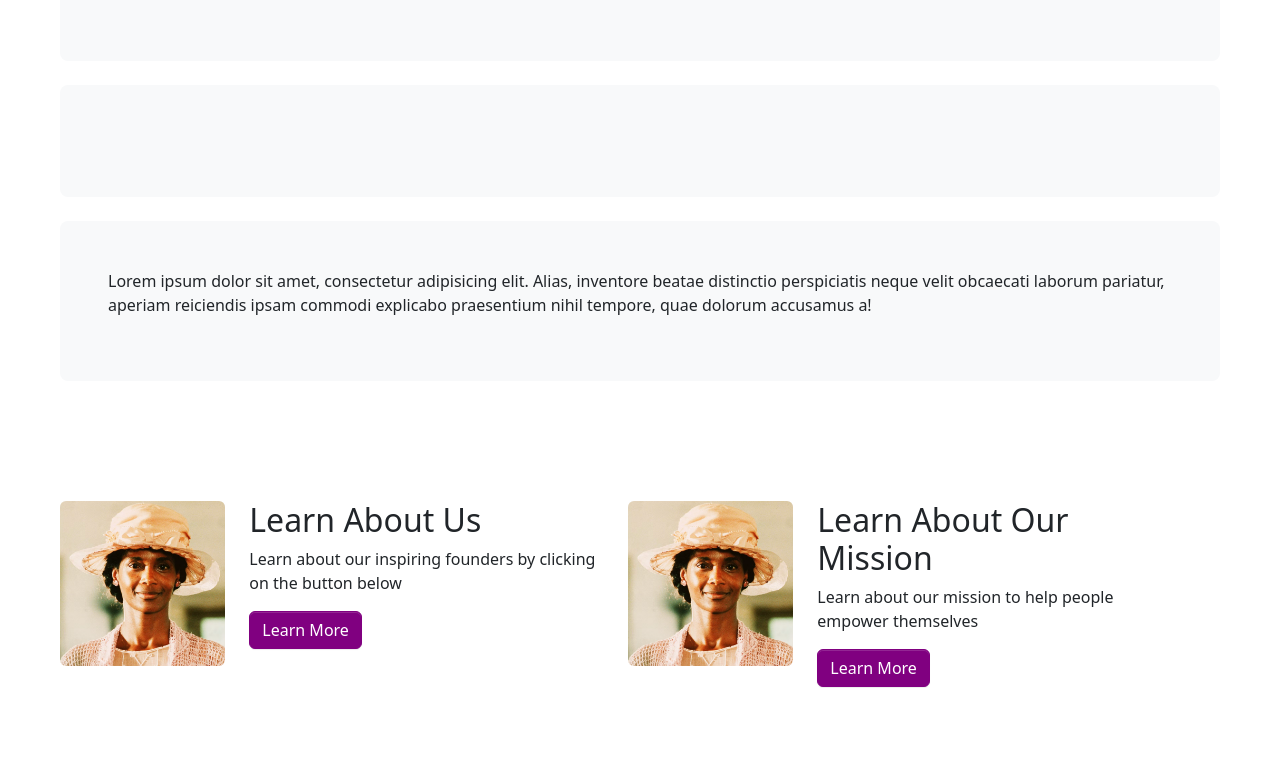
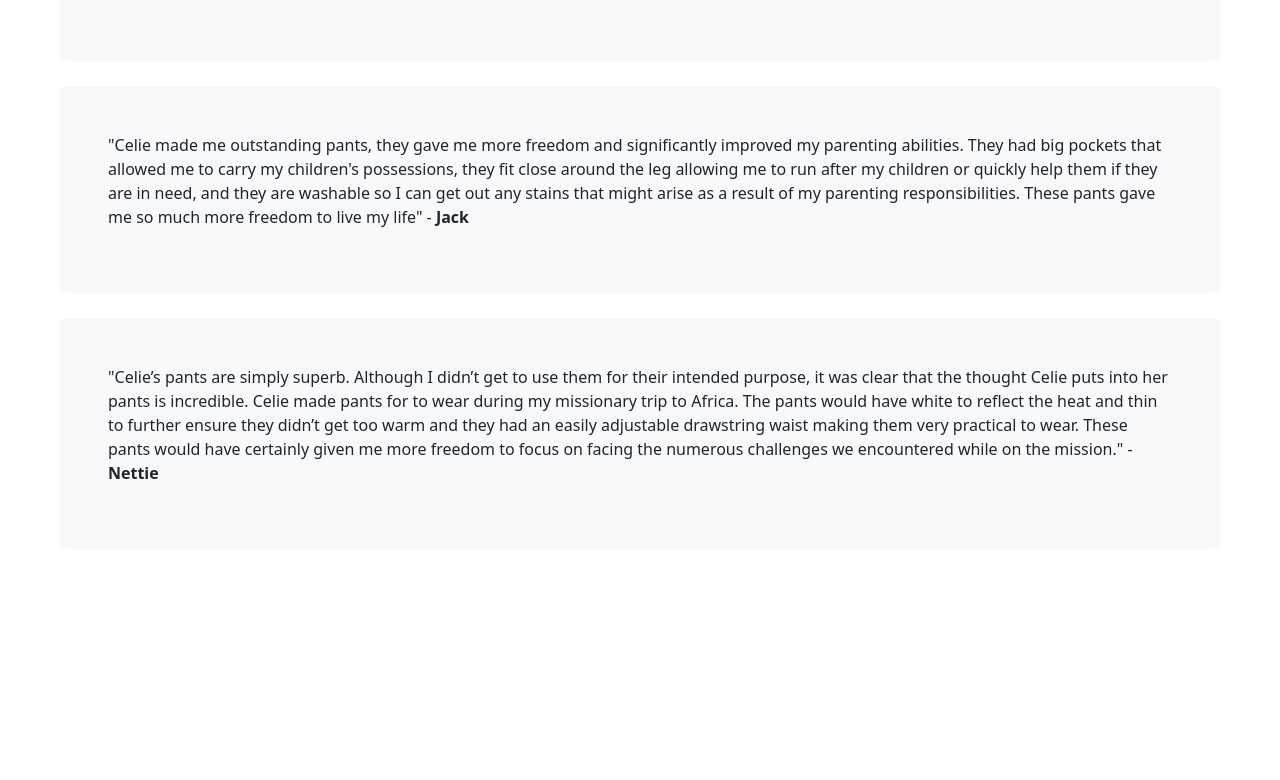
Before and after one commit to liamjdonlan/ColorPurpleSchoolProjectWebsite, a website: page src/home.html in a window 1280 px wide. Shown: the part 1285-2065 px from the top of the page. After the commit the page ends 1906 px from the top, so only its background shows below. Drawn offline with nearby package versions, Linux system fonts and the light colour scheme.

Commit message:
Second commit

```diff
--- a/src/home.html
+++ b/src/home.html
@@ -122,31 +122,42 @@
         <h1 class="text-primary">Reviews</h1>
         <div class="p-5 mb-4 bg-body-tertiary rounded-3 text-start">
           <p>
-            "Celie’s pants are simply amazing. The blue and red pants she gave me
-            allowed me much greater freedom to live a life singing on the road.
-            The pants were resistant to wrinkles so I could pack them without
-            worry, they could stretch to a larger size in case I had a bit too
-            much food on the road, and they go great with outfits that I sing
-            in. It would be much more difficult for me to live the life I want
-            if I didn’t have Celie’s pants." - <b>Shug Avery</b>
+            "Celie’s pants are simply amazing. The blue and red pants she gave
+            me allowed me much greater freedom to live a life singing on the
+            road. The pants were resistant to wrinkles so I could pack them
+            without worry, they could stretch to a larger size in case I had a
+            bit too much food on the road, and they go great with outfits that I
+            sing in. It would be much more difficult for me to live the life I
+            want if I didn’t have Celie’s pants." - <b>Shug Avery</b>
           </p>
         </div>
         <div class="p-5 mb-4 bg-body-tertiary rounded-3 text-start">
           <p>
-
+            "Celie made me outstanding pants, they gave me more freedom and
+            significantly improved my parenting abilities. They had big pockets
+            that allowed me to carry my children's possessions, they fit close
+            around the leg allowing me to run after my children or quickly help
+            them if they are in need, and they are washable so I can get out any
+            stains that might arise as a result of my parenting
+            responsibilities. These pants gave me so much more freedom to live
+            my life" - <b>Jack</b>
           </p>
         </div>
         <div class="p-5 mb-4 bg-body-tertiary rounded-3 text-start">
           <p>
-            Lorem ipsum dolor sit amet, consectetur adipisicing elit. Alias,
-            inventore beatae distinctio perspiciatis neque velit obcaecati
-            laborum pariatur, aperiam reiciendis ipsam commodi explicabo
-            praesentium nihil tempore, quae dolorum accusamus a!
+            "Celie’s pants are simply superb. Although I didn’t get to use them
+            for their intended purpose, it was clear that the thought Celie puts
+            into her pants is incredible. Celie made pants for to wear during my
+            missionary trip to Africa. The pants would have white to reflect the
+            heat and thin to further ensure they didn’t get too warm and they
+            had an easily adjustable drawstring waist making them very practical
+            to wear. These pants would have certainly given me more freedom to
+            focus on facing the numerous challenges we encountered while on the
+            mission." - <b>Nettie</b>
           </p>
         </div>
       </div>
-
-      <div class="row p-5">
+      <!-- <div class="row p-5">
         <div class="row col-sm-6">
           <div class="col-sm-4">
             <img src="celie.png" class="rounded img-fluid" />
@@ -193,7 +204,7 @@
             <a class="btn btn-primary">Learn More</a>
           </div>
         </div>
-      </div>
+      </div> -->
     </div>
   </body>
 </html>
```
Also changed, not shown: src/our-mission.html (+15 -1 lines), src/store.html (+2 -2 lines).
